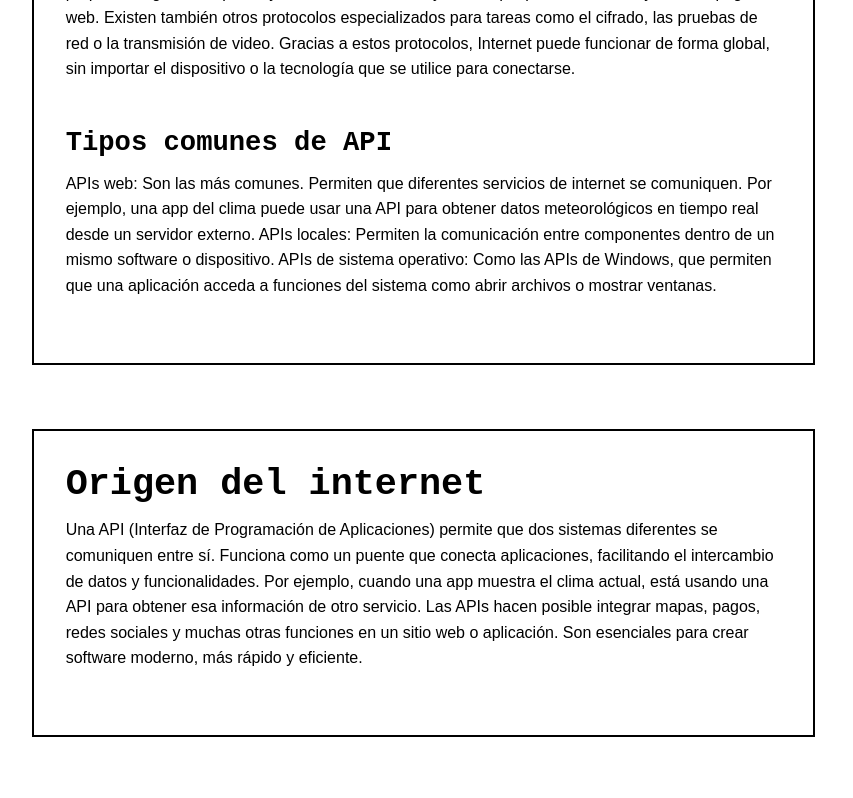
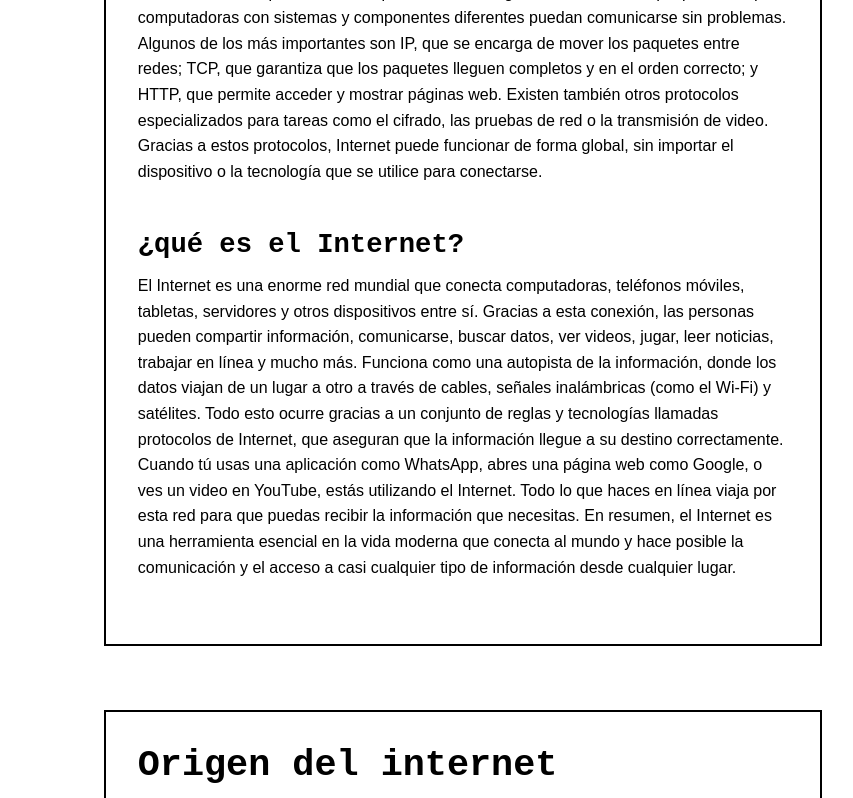
Before and after one commit to 07Manu03M/proyecto_progresivo, a plain HTML site: page index.html in a window 1280 px wide. Shown: the part 1220-2018 px from the top of the page, without its empty margins (301-1154 px from the left). Drawn offline with Linux system fonts and the light colour scheme; no server answers.

Commit message:
feat: :lipstick: Nuevo Diseño y texto
se ha añadido nuevo texto y diseño a las tarjetas de informacion

```diff
--- a/index.html
+++ b/index.html
@@ -37,10 +37,10 @@
                         <li>Origen del internet
                             <ul class="listApi">
                                 <li>¿cómo funciona el Internet? </li>
-                                <li>Tipos comunes de API</li>
+                                <li>¿qué es el Internet? </li>
                             </ul>
                         </li>
-                        <li>¿Que es el internet?</li>
+                        <li>características del Internet</li>
                         <li>¿Que es la web?</li>
                         <li>Sobre el protocolo Http</li>
                     </ul>
@@ -51,31 +51,65 @@
                 <article class="art1">
                     <h2>Origen del internet</h2>
                     <p>
-                        Antes de Internet, la comunicación digital se hacía mediante el telégrafo, que transmitía señales por cables usando código Morse. En 1958, Estados Unidos creó la agencia ARPA para investigar tecnologías avanzadas, y en 1962 J.C.R. Licklider propuso una red global de computadores. Ese mismo año, comenzaron los estudios sobre conmutación de paquetes, liderados por Leonard Kleinrock, lo que permitió una forma más eficiente de transmitir datos.
+                        Antes de Internet, la comunicación digital se hacía mediante el telégrafo, que transmitía
+                        señales por cables usando código Morse. En 1958, Estados Unidos creó la agencia ARPA para
+                        investigar tecnologías avanzadas, y en 1962 J.C.R. Licklider propuso una red global de
+                        computadores. Ese mismo año, comenzaron los estudios sobre conmutación de paquetes, liderados
+                        por Leonard Kleinrock, lo que permitió una forma más eficiente de transmitir datos.
 
-                        En 1969 se conectaron los primeros cuatro nodos de ARPANET, considerada la precursora de Internet. Poco después se desarrolló el primer protocolo de comunicación entre ordenadores (NCP), y en 1972 se presentó públicamente ARPANET junto con el correo electrónico, que se volvió la aplicación más usada.
+                        En 1969 se conectaron los primeros cuatro nodos de ARPANET, considerada la precursora de
+                        Internet. Poco después se desarrolló el primer protocolo de comunicación entre ordenadores
+                        (NCP), y en 1972 se presentó públicamente ARPANET junto con el correo electrónico, que se volvió
+                        la aplicación más usada.
 
-                        Entre 1974 y 1982 surgieron nuevas redes, pero el entorno era caótico. En 1982, ARPANET adoptó el protocolo TCP/IP, lo que permitió la integración de todas las redes y dio origen oficial a Internet. Desde entonces, ha crecido como una red global de comunicación e intercambio de información.
+                        Entre 1974 y 1982 surgieron nuevas redes, pero el entorno era caótico. En 1982, ARPANET adoptó
+                        el protocolo TCP/IP, lo que permitió la integración de todas las redes y dio origen oficial a
+                        Internet. Desde entonces, ha crecido como una red global de comunicación e intercambio de
+                        información.
                     </p>
 
                     <h3>¿cómo funciona el Internet? </h3>
                     <p>
-                        Internet funciona a partir de dos elementos fundamentales: los paquetes y los protocolos. Los paquetes son pequeños fragmentos en los que se divide la información antes de ser enviada por la red. Cada uno de ellos incluye un encabezado que contiene instrucciones sobre cómo deben ser tratados y dónde deben ubicarse al llegar a su destino. Este proceso es muy similar a lo que ocurrió con la Estatua de la Libertad, que fue enviada desde Francia a Estados Unidos en piezas separadas, acompañadas de instrucciones para su ensamblaje. En el caso de Internet, estos paquetes viajan rápidamente por distintos caminos, gracias a una técnica llamada conmutación de paquetes. Esto permite que muchos usuarios puedan usar la red al mismo tiempo, ya que ningún dispositivo monopoliza el tráfico.
+                        Internet funciona a partir de dos elementos fundamentales: los paquetes y los protocolos. Los
+                        paquetes son pequeños fragmentos en los que se divide la información antes de ser enviada por la
+                        red. Cada uno de ellos incluye un encabezado que contiene instrucciones sobre cómo deben ser
+                        tratados y dónde deben ubicarse al llegar a su destino. Este proceso es muy similar a lo que
+                        ocurrió con la Estatua de la Libertad, que fue enviada desde Francia a Estados Unidos en piezas
+                        separadas, acompañadas de instrucciones para su ensamblaje. En el caso de Internet, estos
+                        paquetes viajan rápidamente por distintos caminos, gracias a una técnica llamada conmutación de
+                        paquetes. Esto permite que muchos usuarios puedan usar la red al mismo tiempo, ya que ningún
+                        dispositivo monopoliza el tráfico.
 
-                        Por otro lado, para que todos los dispositivos que se conectan a Internet puedan entenderse entre sí, es necesario que utilicen un conjunto común de normas, llamadas protocolos. Los protocolos son reglas estandarizadas que permiten que computadoras con sistemas y componentes diferentes puedan comunicarse sin problemas. Algunos de los más importantes son IP, que se encarga de mover los paquetes entre redes; TCP, que garantiza que los paquetes lleguen completos y en el orden correcto; y HTTP, que permite acceder y mostrar páginas web. Existen también otros protocolos especializados para tareas como el cifrado, las pruebas de red o la transmisión de video. Gracias a estos protocolos, Internet puede funcionar de forma global, sin importar el dispositivo o la tecnología que se utilice para conectarse.
+                        Por otro lado, para que todos los dispositivos que se conectan a Internet puedan entenderse
+                        entre sí, es necesario que utilicen un conjunto común de normas, llamadas protocolos. Los
+                        protocolos son reglas estandarizadas que permiten que computadoras con sistemas y componentes
+                        diferentes puedan comunicarse sin problemas. Algunos de los más importantes son IP, que se
+                        encarga de mover los paquetes entre redes; TCP, que garantiza que los paquetes lleguen completos
+                        y en el orden correcto; y HTTP, que permite acceder y mostrar páginas web. Existen también otros
+                        protocolos especializados para tareas como el cifrado, las pruebas de red o la transmisión de
+                        video. Gracias a estos protocolos, Internet puede funcionar de forma global, sin importar el
+                        dispositivo o la tecnología que se utilice para conectarse.
                     </p>
 
-                    <h3>Tipos comunes de API</h3>
+                    <h3>¿qué es el Internet? </h3>
                     <p>
-                        APIs web: Son las más comunes. Permiten que diferentes servicios de internet se comuniquen. Por
-                        ejemplo, una app del clima puede usar una API para obtener datos meteorológicos en tiempo real
-                        desde un servidor externo.
+                        El Internet es una enorme red mundial que conecta computadoras, teléfonos móviles, tabletas,
+                        servidores y otros dispositivos entre sí. Gracias a esta conexión, las personas pueden compartir
+                        información, comunicarse, buscar datos, ver videos, jugar, leer noticias, trabajar en línea y
+                        mucho más.
 
-                        APIs locales: Permiten la comunicación entre componentes dentro de un mismo software o
-                        dispositivo.
+                        Funciona como una autopista de la información, donde los datos viajan de un lugar a otro a
+                        través de cables, señales inalámbricas (como el Wi-Fi) y satélites. Todo esto ocurre gracias a
+                        un conjunto de reglas y tecnologías llamadas protocolos de Internet, que aseguran que la
+                        información llegue a su destino correctamente.
 
-                        APIs de sistema operativo: Como las APIs de Windows, que permiten que una aplicación acceda a
-                        funciones del sistema como abrir archivos o mostrar ventanas.
+                        Cuando tú usas una aplicación como WhatsApp, abres una página web como Google, o ves un video en
+                        YouTube, estás utilizando el Internet. Todo lo que haces en línea viaja por esta red para que
+                        puedas recibir la información que necesitas.
+
+                        En resumen, el Internet es una herramienta esencial en la vida moderna que conecta al mundo y
+                        hace posible la comunicación y el acceso a casi cualquier tipo de información desde cualquier
+                        lugar.
                     </p>
 
                 </article>
@@ -83,14 +117,86 @@
                 <article class="art1">
                     <h2>Origen del internet</h2>
                     <p>
-                        Una API (Interfaz de Programación de Aplicaciones) permite que dos sistemas diferentes se
-                        comuniquen entre sí. Funciona como un puente que conecta aplicaciones, facilitando el
-                        intercambio de datos y funcionalidades.
-                        Por ejemplo, cuando una app muestra el clima actual, está usando una API para obtener esa
-                        información de otro servicio.
-                        Las APIs hacen posible integrar mapas, pagos, redes sociales y muchas otras funciones en un
-                        sitio web o aplicación.
-                        Son esenciales para crear software moderno, más rápido y eficiente.
+                        1- Interconectividad Global
+                        <br>
+                        <br>
+                        · ¿Qué significa?<br>
+                        Cualquier dispositivo conectado a Internet puede comunicarse con otro en cualquier parte del
+                        mundo.
+<br>
+                        · Ejemplo: <br>Puedes enviar un mensaje desde México a Japón en segundos.
+                        <br>
+<br>
+                        2- Acceso remoto y en tiempo real
+                        <br>
+<br>
+                        · ¿Qué significa?<br>
+                        Puedes acceder a información, servicios o personas desde cualquier lugar y en cualquier momento.
+<br>
+
+                        · Ejemplo: <br> Hacer una videollamada o revisar el clima desde tu celular. <br>
+<br>
+                        3- Uso de protocolos estandarizados
+<br>
+                        · ¿Qué significa?
+                        Internet se basa en reglas comunes de comunicación como TCP/IP y HTTP, lo que permite que todos
+                        los dispositivos "hablen el mismo idioma".
+<br>
+                        · Ejemplo: Un sitio web creado en Alemania se puede ver igual en cualquier navegador del mundo.
+<br>
+                        Dbscentralización
+<br>
+                        ¿Qué significa?
+                        No hay un único centro que controle todo Internet. Está distribuido en millones de servidores y
+                        redes.
+<br>
+                        Ventaja: Si una parte falla, el resto sigue funcionando.
+<br>
+                        Gran fuente de información
+<br>
+                        ¿Qué significa?
+                        Contiene una cantidad inmensa de datos: textos, videos, imágenes, investigaciones, noticias,
+                        tutoriales, etc.
+<br>
+                        Ejemplo: Wikipedia, YouTube, Google Scholar.
+<br>
+                        Actualización constante
+<br>
+                        ¿Qué significa?
+                        La información y los servicios disponibles se actualizan de forma continua.
+
+                        Ejemplo: Noticias en tiempo real, actualizaciones de software, redes sociales.
+
+                        Interactividad
+
+                        ¿Qué significa?
+                        Permite la participación activa de los usuarios. No solo consumimos información, también la
+                        creamos.
+
+                        Ejemplo: Publicar en redes sociales, dejar comentarios, hacer streaming.
+
+                        Servicios digitales y comercio electrónico
+
+                        ¿Qué significa?
+                        Puedes realizar operaciones comerciales, bancarias, educativas, entre muchas otras sin moverte
+                        de casa.
+
+                        Ejemplo: Comprar en Amazon, hacer transferencias por PayPal, estudiar en línea.
+
+                        Seguridad y cifrado (aunque no siempre perfecta)
+
+                        ¿Qué significa?
+                        Muchos servicios usan cifrado (como HTTPS) para proteger los datos que viajan por Internet.
+
+                        Ejemplo: Cuando haces una compra online, tus datos están protegidos para que nadie más los lea.
+
+                        Escalabilidad y crecimiento constante
+
+                        ¿Qué significa?
+                        El Internet sigue expandiéndose en número de usuarios, dispositivos conectados y servicios
+                        disponibles.
+
+                        Ejemplo: Más de 5 mil millones de personas usan Internet, y la cifra sigue subiendo cada año.
                     </p>
                 </article>
                 <article class="art1">
@@ -115,12 +221,12 @@
 
     <footer>
         <h2>Deja un comentario</h2>
-            <textarea id="commentInput" rows="4" cols="50" placeholder="Escribe tu comentario aquí..."></textarea>
-            <br>
-            <button onclick="postComment()">Enviar comentario</button>
+        <textarea id="commentInput" rows="4" cols="50" placeholder="Escribe tu comentario aquí..."></textarea>
+        <br>
+        <button onclick="postComment()">Enviar comentario</button>
 
-            <h3>Comentarios:</h3>
-            <ul id="commentList"></ul>
+        <h3>Comentarios:</h3>
+        <ul id="commentList"></ul>
     </footer>
     <script src="javascript/theme.js"></script>
     <script src="javascript/comments.js"></script>
```
Also changed, not shown: css/style.css (+8 -3 lines).
